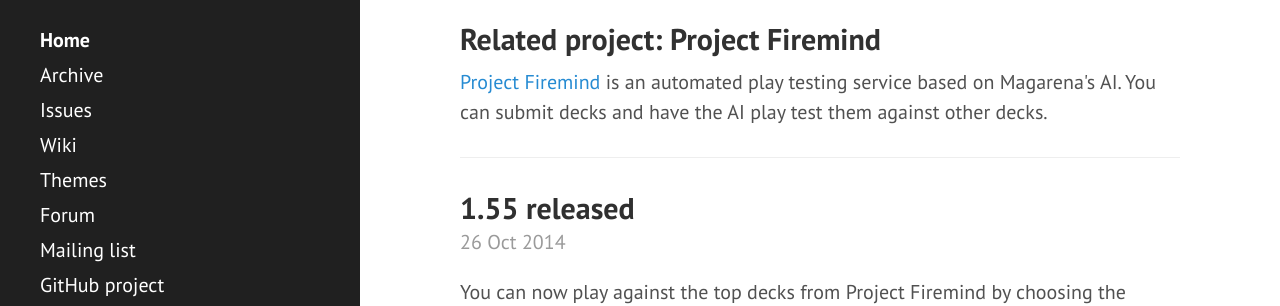
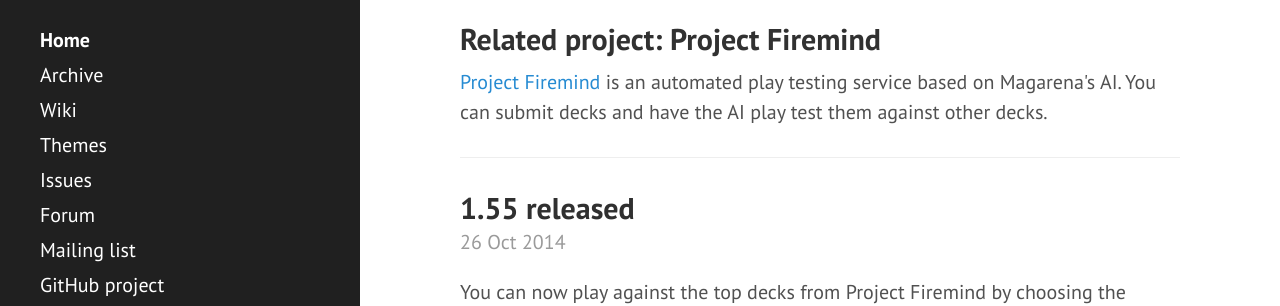
Before and after one commit to magarena/magarena.github.io, a Jekyll site: the page built from index.html, in a window 1280 px wide. Shown: the part 507-813 px from the top of the page. Built offline with Jekyll 4.4.1, drawn with Linux system fonts in a browser that asks for light colours; Markdown is read by kramdown in place of the engine named in the settings; the list of posts is cut into pages by our own code.

Commit message:
move issues link after themes

```diff
--- a/_includes/sidebar.html
+++ b/_includes/sidebar.html
@@ -26,9 +26,9 @@
         {% endif %}
       {% endfor %}
 
-      <a class="sidebar-nav-item" href="{{ site.github.repo }}/issues">Issues</a>
       <a class="sidebar-nav-item" href="{{ site.github.repo }}/wiki">Wiki</a>
       <a class="sidebar-nav-item" href="{{ site.github.repo }}/wiki/ThemesScreenshots">Themes</a>
+      <a class="sidebar-nav-item" href="{{ site.github.repo }}/issues">Issues</a>
       <a class="sidebar-nav-item" href="http://www.slightlymagic.net/forum/viewforum.php?f=82">Forum</a>
       <a class="sidebar-nav-item" href="https://groups.google.com/forum/#!forum/magarena">Mailing list</a>
       <a class="sidebar-nav-item" href="{{ site.github.repo }}">GitHub project</a>
```
